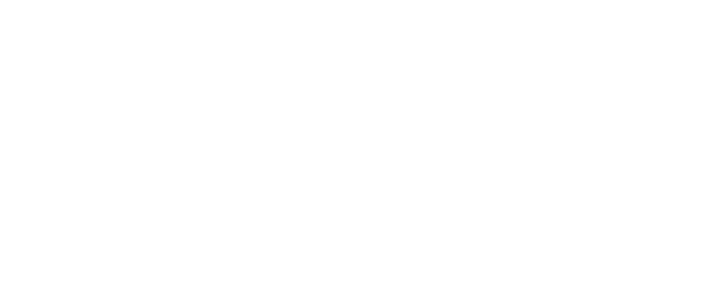
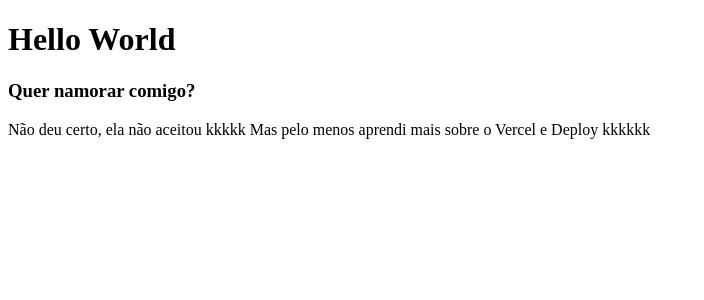
Before and after one commit to GuiMRDS/clone-tabnews, a Next.js app: page / in a window 1280 px wide. Shown: the top 300 px of the page, without its empty margins (0-704 px from the left). Built offline with nearby package versions, Linux system fonts and the light colour scheme.

Commit message:
Arrumando a Home e os textos

```diff
--- a/pages/index.js
+++ b/pages/index.js
@@ -1,10 +1,16 @@
 function Home() {
-    return
-    <h1>
-        Hello World, meu nome é Guilherme
+    return (
+        <>
+            <h1>Hello World</h1>
 
-        Esse é o clone do TabNews
-    </h1>
+            <h3>Quer namorar comigo?</h3>
+
+            <p>
+                Não deu certo, ela não aceitou kkkkk
+                Mas pelo menos aprendi mais sobre o Vercel e Deploy kkkkkk
+            </p>
+        </>
+    )
 }
 
 export default  Home;
```
